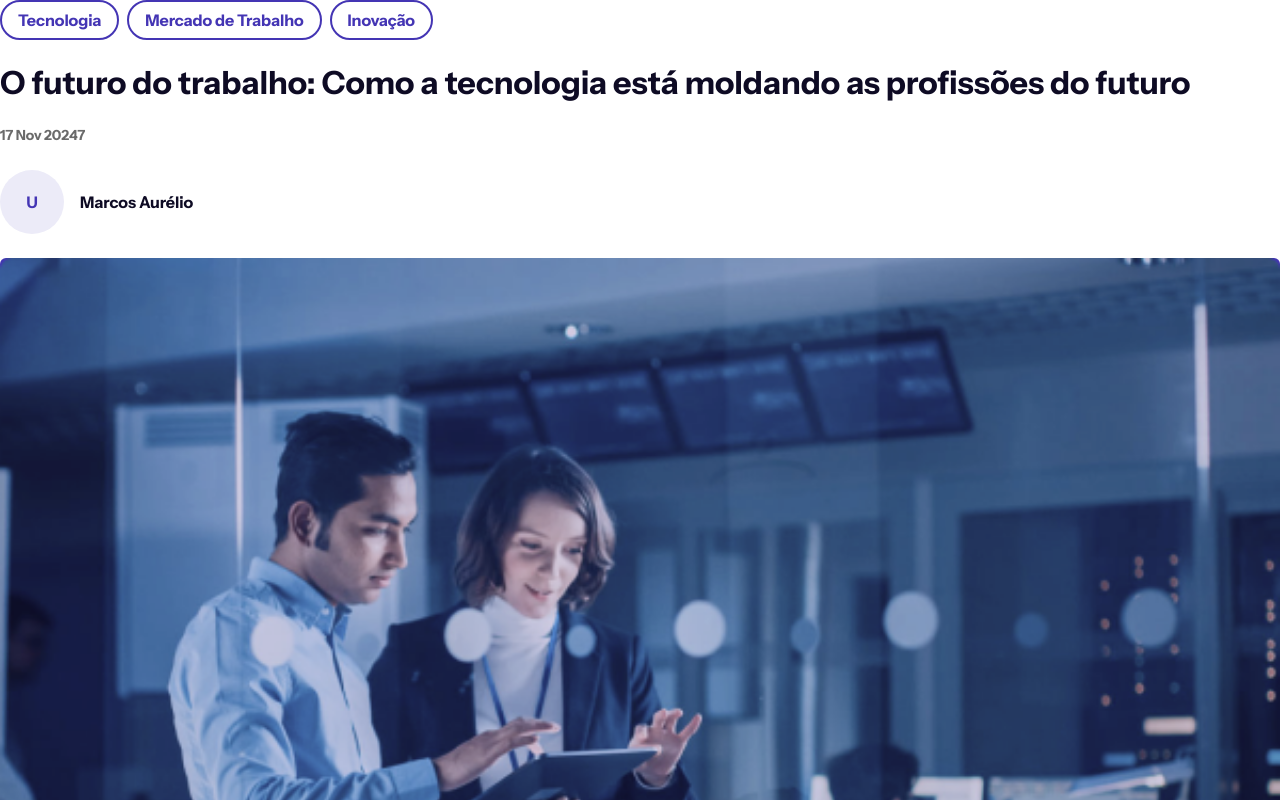
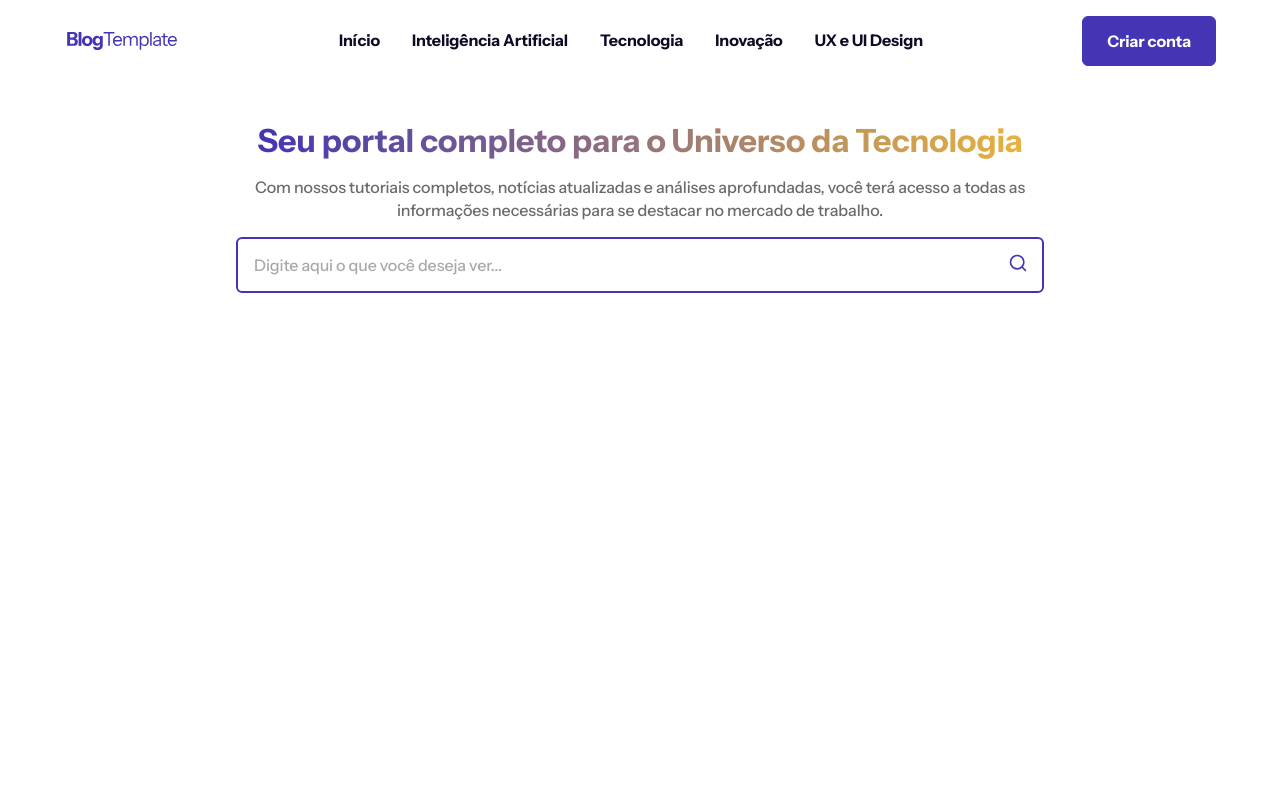
Before and after one commit to marcosaureliodevelop/blog-template, a React (Create React App) app: page / in a window 1280 px wide. Shown: the top 800 px of the page. Built offline with nearby package versions, Linux system fonts and the light colour scheme.

Commit message:
component: create header

```diff
--- /dev/null
+++ b/src/components/organisms/Header/index.tsx
@@ -0,0 +1,17 @@
+import React from "react";
+
+import { HeaderStyled } from "./styled";
+
+import Navbar from "../../molecules/Navbar";
+import SearchBox from "../../molecules/SearchBox";
+
+const Header: React.FC = () => {
+    return (
+        <HeaderStyled>
+            <Navbar />
+            <SearchBox />
+        </HeaderStyled>
+    );
+};
+
+export default Header;
--- /dev/null
+++ b/src/components/organisms/Header/styled.ts
@@ -0,0 +1,10 @@
+import styled from "styled-components";
+
+export const HeaderStyled = styled.header`
+    position: relative;
+    display: flex;
+    flex-direction: column;
+    justify-content: flex-start;
+    align-items: center;
+    gap: 40px;
+`;
--- a/src/pages/HomePage/index.tsx
+++ b/src/pages/HomePage/index.tsx
@@ -1,32 +1,11 @@
 import React from "react";
 
-import MainPost from "../../components/organisms/MainPost";
+import Header from "../../components/organisms/Header";
 
 const HomePage: React.FC = () => {
     return (
         <>
-            <MainPost
-                categories={['Tecnologia', 'Mercado de Trabalho', 'Inovação']}
-                title="O futuro do trabalho: Como a tecnologia está moldando as profissões do futuro"
-                postDate="17 Nov 20247"
-                postOwner={{
-                    firstLetter: "U",
-                    username: "Marcos Aurélio"
-                }}
-                postImage={{
-                    path: "./image.png",
-                    alt: "Imagem do post",
-                    title: "Imagem do post"
-                }}
-                description="Você já imaginou como será o mercado de trabalho daqui a 10 anos? A velocidade com que a tecnologia avança está transformando radicalmente as profissões, exigindo novas habilidades e criando oportunidades antes inimagináveis.
-
-A inteligência artificial, a automação e a digitalização estão redefinindo a maneira como trabalhamos. Neste artigo, vamos explorar como essas tecnologias estão moldando o futuro do trabalho e quais profissões estão em alta.
-
-Além da automação, a inteligência artificial está transformando diversas áreas, desde a saúde até o atendimento ao cliente. Ferramentas como chatbots e assistentes virtuais estão se tornando cada vez mais sofisticadas, exigindo profissionais capazes de desenvolvê-las e treiná-las.
-
-A economia gig economy, impulsionada por plataformas digitais, também está redefinindo o mercado de trabalho. Profissionais autônomos e freelancers têm mais oportunidades de trabalho, mas precisam desenvolver habilidades de gestão de tempo, marketing pessoal e adaptação a diferentes projetos.
-
-O futuro do trabalho é promissor para aqueles que estão dispostos a se adaptar e aprender novas habilidades. A tecnologia está criando um mundo de oportunidades, e aqueles que souberem aproveitar essas oportunidades estarão à frente." />
+            <Header />
         </>
     );
 };
```
